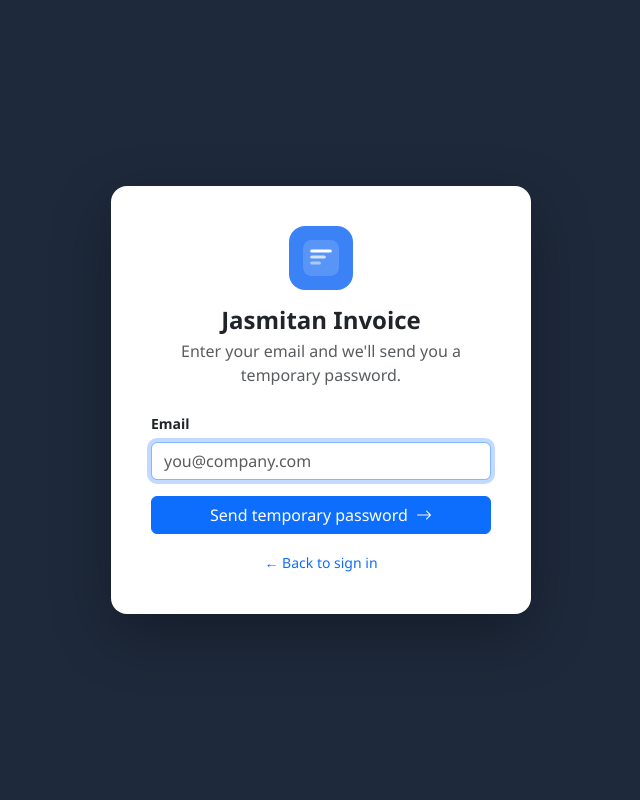
After one commit to Titan-Tim/invoiceiq, a Flask app: page /forgot-password in a window 1280 px wide. The commit adds this page. Shown: the whole page, without its empty margins (319-959 px from the left). Run offline with Flask 3, Linux system fonts and the light colour scheme; some libraries are stand-ins or nearby versions.

Commit message:
Add self-service forgot-password, surface change-password discoverability
Adds a public /forgot-password page that emails a temporary password
via Resend (this app had no outbound email capability before — only
reads via O365 for invoice ingestion). must_change_password forces a
real password on next login, redirecting to Settings where the
existing change-password section already lived but wasn't reachable
without already knowing the account had one. Also adds autoComplete
attributes to login and the account settings password fields.

Requires RESEND_API_KEY, EMAIL_FROM, and APP_URL set in the
environment — already configured directly on Render.

Co-Authored-By: Claude Sonnet 4.6 <noreply@anthropic.com>

```diff
--- a/app.py
+++ b/app.py
@@ -10,7 +10,7 @@ import requests
 from werkzeug.utils import secure_filename
 
 from flask import (Flask, render_template, request, jsonify,
-                   session, redirect, url_for, send_file)
+                   session, redirect, url_for, send_file, flash)
 
 from src.database import db, Invoice, InvoiceLine, PurchaseOrder, POLine, User, AuditLog
 from src.config_manager import load_settings, save_settings
@@ -81,7 +81,7 @@ def create_app():
     def _user_name():  return session.get('user_name', 'System')
     def _user_id():    return session.get('user_id')
 
-    PUBLIC_ENDPOINTS = {'login', 'healthz', 'static', 'privacy_policy', 'terms_of_use'}
+    PUBLIC_ENDPOINTS = {'login', 'forgot_password', 'healthz', 'static', 'privacy_policy', 'terms_of_use'}
     WIZARD_PATH_PREFIXES = ('/api/wizard', '/api/settings', '/auth/')
 
     @app.before_request
@@ -146,9 +146,30 @@ def create_app():
             if user and user.check_password(password):
                 session.update({'user_id': user.id, 'user_name': user.name,
                                 'user_role': user.role})
+                if user.must_change_password:
+                    flash('Please set a new password to continue.', 'warning')
+                    return redirect(url_for('settings_page'))
                 return redirect(url_for('dashboard'))
             error = 'Incorrect email or password.'
         return render_template('login.html', error=error)
+
+    @app.route('/forgot-password', methods=['GET', 'POST'])
+    def forgot_password():
+        submitted = False
+        if request.method == 'POST':
+            email = request.form.get('email', '').strip().lower()
+            user = User.query.filter_by(email=email, is_active=True).first()
+            if user:
+                temp_password = secrets.token_urlsafe(9)
+                user.set_password(temp_password)
+                user.must_change_password = True
+                db.session.commit()
+                try:
+                    _send_password_reset_email(user, temp_password)
+                except Exception as e:
+                    app.logger.error(f"Forgot-password email failed: {e}")
+            submitted = True
+        return render_template('forgot_password.html', submitted=submitted)
 
     @app.route('/logout')
     def logout():
@@ -852,6 +873,7 @@ def create_app():
             return jsonify({'error': 'New password must be at least 8 characters.'}), 400
 
         user.set_password(new_pass)
+        user.must_change_password = False
         db.session.commit()
         return jsonify({'success': True})
 
@@ -935,6 +957,43 @@ def create_app():
     # ------------------------------------------------------------------ #
     # Internal helpers
     # ------------------------------------------------------------------ #
+
+    def _send_password_reset_email(user: User, temp_password: str):
+        api_key = os.environ.get('RESEND_API_KEY')
+        if not api_key:
+            app.logger.warning("RESEND_API_KEY not configured — skipping password reset email")
+            return
+        login_url = f"{os.environ.get('APP_URL', 'https://invoice.jasmitan.co.uk')}/login"
+        resp = requests.post(
+            "https://api.resend.com/emails",
+            headers={"Authorization": f"Bearer {api_key}", "Content-Type": "application/json"},
+            json={
+                "from": os.environ.get('EMAIL_FROM', 'Jasmitan Invoice <noreply@smart-iq.co.uk>'),
+                "to": user.email,
+                "subject": "Your Jasmitan Invoice password has been reset",
+                "html": f"""
+                  <div style="font-family:Arial,Helvetica,sans-serif;color:#1e293b;max-width:480px;margin:0 auto;">
+                    <h2 style="margin:0 0 12px;">Password reset, {user.name}</h2>
+                    <p style="font-size:14px;color:#475569;">
+                      You (or someone on your behalf) requested a password reset for Jasmitan Invoice.
+                      Use the temporary password below to log in — you'll be asked to set your own password right away.
+                    </p>
+                    <div style="margin:20px 0;padding:16px;background:#f8fafc;border-radius:8px;font-size:14px;">
+                      <p style="margin:2px 0;">Email: <strong>{user.email}</strong></p>
+                      <p style="margin:2px 0;">Temporary password: <strong style="font-family:monospace;">{temp_password}</strong></p>
+                    </div>
+                    <a href="{login_url}" style="display:inline-block;padding:10px 20px;background:#2563eb;color:#ffffff;border-radius:8px;text-decoration:none;font-size:14px;">
+                      Log in to Jasmitan Invoice
+                    </a>
+                    <p style="margin-top:24px;font-size:12px;color:#94a3b8;">
+                      If you didn't request this, please contact your administrator immediately.
+                    </p>
+                  </div>""",
+            },
+            timeout=10,
+        )
+        if not resp.ok:
+            raise RuntimeError(f"{resp.status_code}: {resp.text[:300]}")
 
     def _friendly_ledgeriq_error(e: Exception) -> str:
         """Translate LedgerIQ's raw API error text into something a user can act on."""
--- a/src/database.py
+++ b/src/database.py
@@ -13,6 +13,7 @@ class User(db.Model):
     password_hash = db.Column(db.String(255))
     role = db.Column(db.String(50), default='approver')  # admin, approver, viewer
     is_active = db.Column(db.Boolean, default=True)
+    must_change_password = db.Column(db.Boolean, default=False)
     created_at = db.Column(db.DateTime, default=datetime.utcnow)
 
     def set_password(self, password: str):
--- /dev/null
+++ b/templates/forgot_password.html
@@ -0,0 +1,49 @@
+<!DOCTYPE html>
+<html lang="en">
+<head>
+  <meta charset="UTF-8">
+  <meta name="viewport" content="width=device-width, initial-scale=1.0">
+  <title>Jasmitan Invoice — Reset Password</title>
+  <link href="https://cdn.jsdelivr.net/npm/bootstrap@5.3.2/dist/css/bootstrap.min.css" rel="stylesheet">
+  <link href="https://cdn.jsdelivr.net/npm/bootstrap-icons@1.11.3/font/bootstrap-icons.min.css" rel="stylesheet">
+  <link href="/static/css/app.css" rel="stylesheet">
+</head>
+<body class="login-body">
+  <div class="login-card">
+    <div class="login-logo">
+      <svg width="36" height="36" viewBox="0 0 30 30" fill="none" xmlns="http://www.w3.org/2000/svg">
+        <rect width="30" height="30" rx="7" fill="white" fill-opacity="0.15"/>
+        <rect x="6" y="8"  width="18" height="2.5" rx="1.25" fill="white"/>
+        <rect x="6" y="13" width="13" height="2.5" rx="1.25" fill="rgba(255,255,255,0.75)"/>
+        <rect x="6" y="18" width="9"  height="2.5" rx="1.25" fill="rgba(255,255,255,0.5)"/>
+      </svg>
+    </div>
+    <h4 class="fw-bold mb-1">Jasmitan Invoice</h4>
+
+    {% if submitted %}
+      <p class="text-muted mb-1">Check your inbox</p>
+      <p class="small text-muted mb-4">
+        If an account exists for that email, we've sent a temporary password. Log in with it and you'll be
+        asked to set a new one straight away.
+      </p>
+      <a href="{{ url_for('login') }}" class="btn btn-primary w-100">Back to sign in</a>
+    {% else %}
+      <p class="text-muted mb-4">Enter your email and we'll send you a temporary password.</p>
+      <form method="POST" action="{{ url_for('forgot_password') }}">
+        <div class="mb-3 text-start">
+          <label class="form-label fw-semibold small">Email</label>
+          <input type="email" class="form-control" name="email" autocomplete="email"
+                 placeholder="you@company.com" required autofocus>
+        </div>
+        <button type="submit" class="btn btn-primary w-100">
+          Send temporary password <i class="bi bi-arrow-right ms-1"></i>
+        </button>
+        <div class="mt-3">
+          <a href="{{ url_for('login') }}" class="small text-decoration-none">← Back to sign in</a>
+        </div>
+      </form>
+    {% endif %}
+  </div>
+  <script src="https://cdn.jsdelivr.net/npm/bootstrap@5.3.2/dist/js/bootstrap.bundle.min.js"></script>
+</body>
+</html>
--- a/templates/settings.html
+++ b/templates/settings.html
@@ -447,15 +447,15 @@
       <div class="row g-3" style="max-width:480px;">
         <div class="col-12">
           <label class="form-label">Current Password</label>
-          <input type="password" class="form-control" id="acct-current-password">
+          <input type="password" class="form-control" id="acct-current-password" autocomplete="current-password">
         </div>
         <div class="col-12">
           <label class="form-label">New Password</label>
-          <input type="password" class="form-control" id="acct-new-password" placeholder="At least 8 characters">
+          <input type="password" class="form-control" id="acct-new-password" autocomplete="new-password" placeholder="At least 8 characters">
         </div>
         <div class="col-12">
           <label class="form-label">Confirm New Password</label>
-          <input type="password" class="form-control" id="acct-confirm-password">
+          <input type="password" class="form-control" id="acct-confirm-password" autocomplete="new-password">
         </div>
       </div>
       <div id="acct-password-msg" class="small mt-2"></div>
```
Also changed, not shown: templates/login.html (+5 -2 lines).
